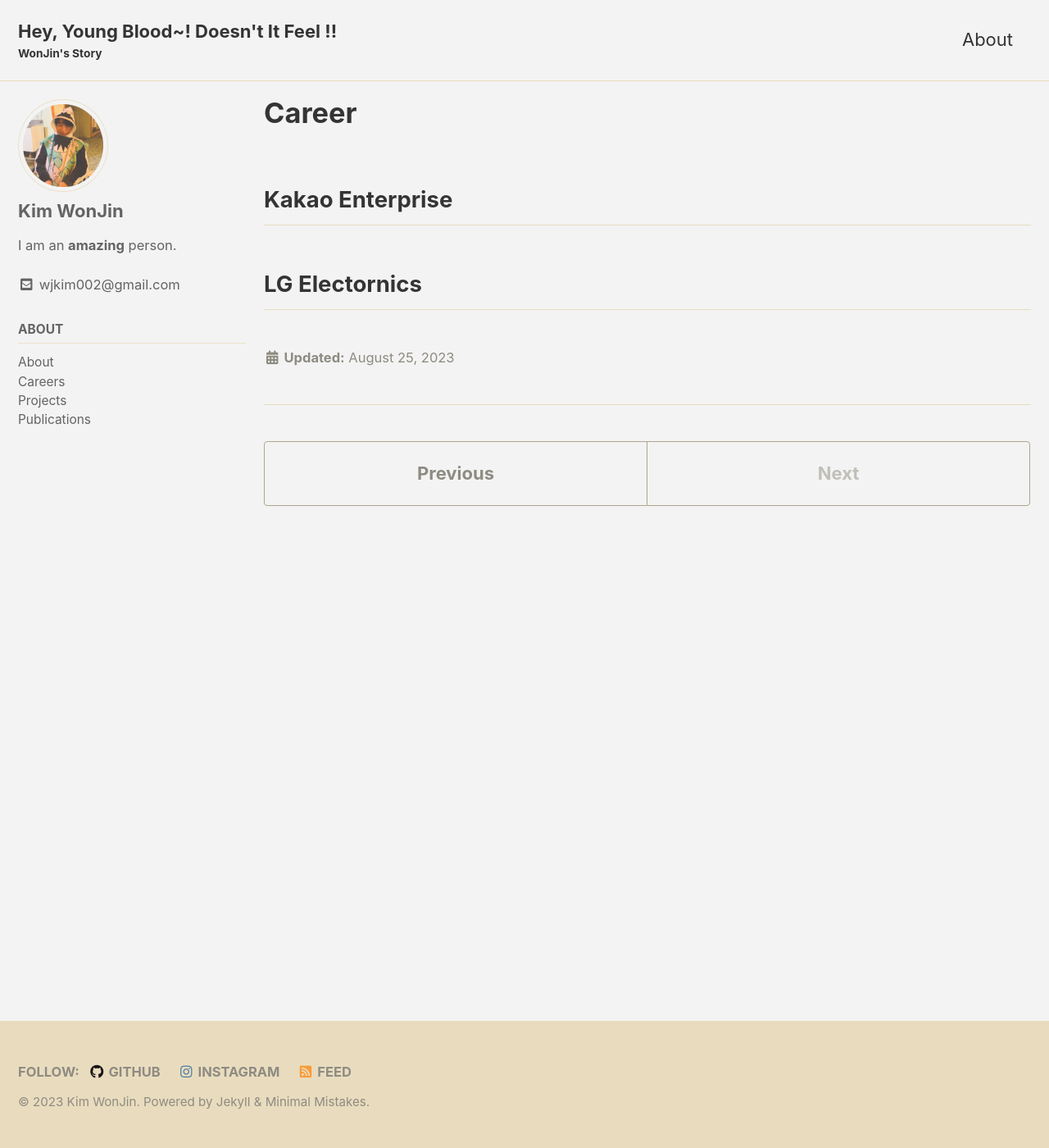
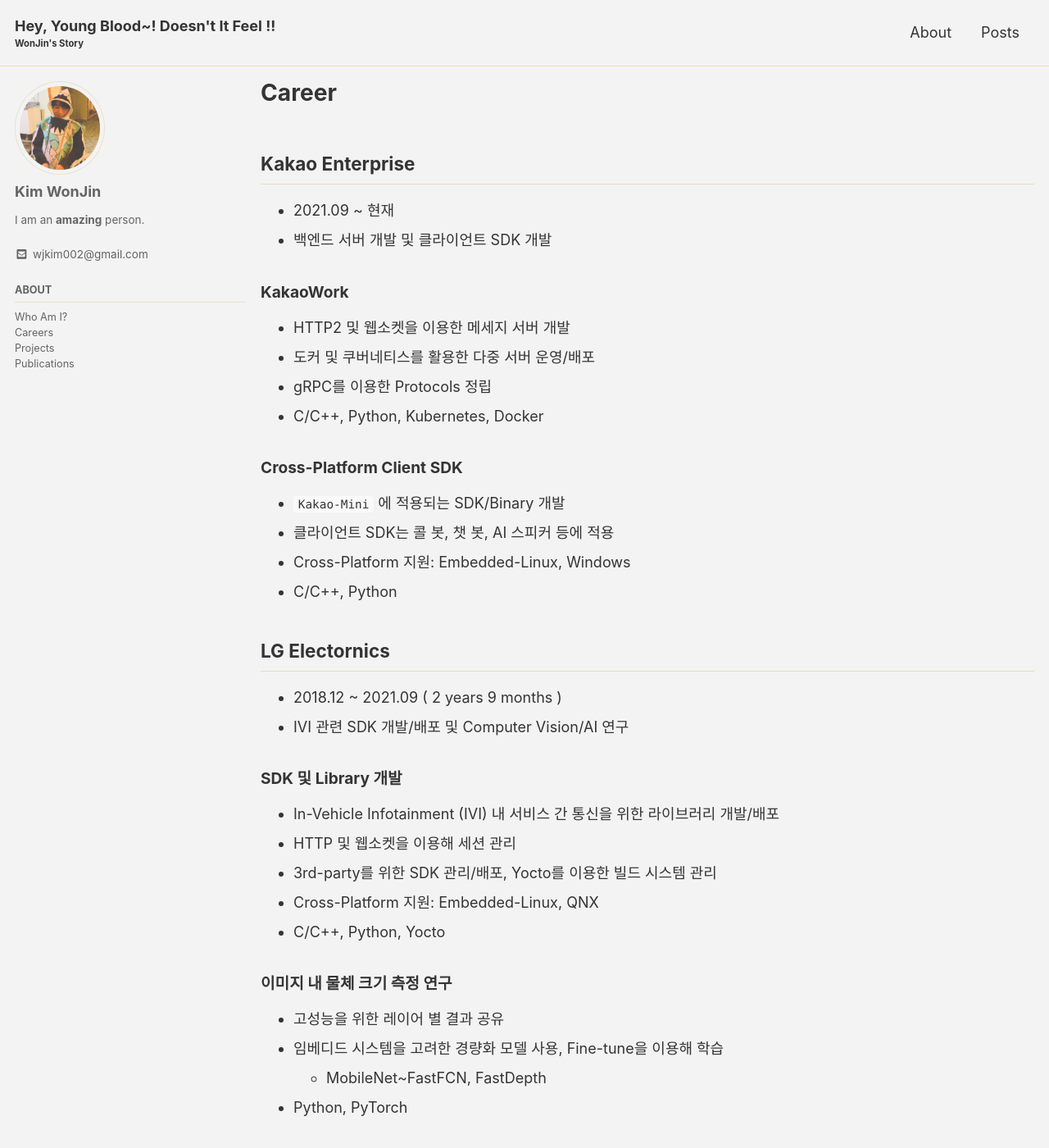
Before and after one commit to wjkim00/YoungBlood.github.io, a Jekyll site: the page built from _about/career.md, in a window 1280 px wide and 1400 px high. Shown: the whole window at 82% size. Built offline with Jekyll 4.4.1, drawn with Linux system fonts in a browser that asks for light colours; cached includes are drawn as plain includes; some of the changed text lies outside the part shown.

Commit message:
About 작성, Post 꾸미기

```diff
--- a/_about/career.md
+++ b/_about/career.md
@@ -3,5 +3,39 @@
 ---
 
 ## Kakao Enterprise
+- 2021.09 ~ 현재
+- 백엔드 서버 개발 및 클라이언트 SDK 개발
+
+#### KakaoWork
+- HTTP2 및 웹소켓을 이용한 메세지 서버 개발
+- 도커 및 쿠버네티스를 활용한 다중 서버 운영/배포
+- gRPC를 이용한 Protocols 정립
+- C/C++, Python, Kubernetes, Docker
+
+#### Cross-Platform Client SDK
+- `Kakao-Mini` 에 적용되는 SDK/Binary 개발
+- 클라이언트 SDK는 콜 봇, 챗 봇, AI 스피커 등에 적용
+- Cross-Platform 지원: Embedded-Linux, Windows
+- C/C++, Python
 
 ## LG Electornics
+- 2018.12 ~ 2021.09 ( 2 years 9 months )
+- IVI 관련 SDK 개발/배포 및 Computer Vision/AI 연구
+
+#### SDK 및 Library 개발
+- In-Vehicle Infotainment (IVI) 내 서비스 간 통신을 위한 라이브러리 개발/배포
+- HTTP 및 웹소켓을 이용해 세션 관리
+- 3rd-party를 위한 SDK 관리/배포, Yocto를 이용한 빌드 시스템 관리
+- Cross-Platform 지원: Embedded-Linux, QNX
+- C/C++, Python, Yocto
+
+#### 이미지 내 물체 크기 측정 연구
+- 고성능을 위한 레이어 별 결과 공유
+- 임베디드 시스템을 고려한 경량화 모델 사용, Fine-tune을 이용해 학습
+  * MobileNet~FastFCN, FastDepth
+- Python, PyTorch
+
+#### 차 내부 In-Camera 관련 연구
+- 차 내부의 상황 인지를 위해 In-Cabin 형태로 카메라 설치 후 상황 인지 기술 연구
+- 고성능의 검출/인지 알고리즘 및 모델 연구
+- Python, PyTorch
--- a/_config.yml
+++ b/_config.yml
@@ -284,7 +284,6 @@
     output: true
     permalink: /:collection/:path/
 
-
 # Defaults
 defaults:
   # _posts
@@ -300,13 +299,8 @@
       related: true
       show_date: true
       date_format: "%Y-%m-%d"
-  # _pages
-  - scope:
-      path: "_pages"
-      type: pages
-    values:
-      layout: single
-      author_profile: true
+      sidebar:
+        nav: "post-category"
   # _about
   - scope:
       path: ""
@@ -319,4 +313,4 @@
       comments: false
       classes: wide
       sidebar:
-        nav: "about"
+        nav: "about-category"
--- a/_includes/head/custom.html
+++ b/_includes/head/custom.html
@@ -1,9 +1,9 @@
 <!-- start custom head snippets -->
-<link rel="apple-touch-icon" sizes="180x180" href="/assets/favicon/retriever_1/apple-touch-icon.png">
-<link rel="icon" type="image/png" sizes="32x32" href="/assets/favicon/retriever_1/favicon-32x32.png">
-<link rel="icon" type="image/png" sizes="16x16" href="/assets/favicon/retriever_1/favicon-16x16.png">
-<link rel="manifest" href="/assets/favicon/retriever_1/site.webmanifest">
-<link rel="mask-icon" href="/assets/favicon/retriever_1/safari-pinned-tab.svg" color="#5bbad5">
+<link rel="apple-touch-icon" sizes="180x180" href="assets/favicon/retriever_1/apple-touch-icon.png">
+<link rel="icon" type="image/png" sizes="32x32" href="assets/favicon/retriever_1/favicon-32x32.png">
+<link rel="icon" type="image/png" sizes="16x16" href="assets/favicon/retriever_1/favicon-16x16.png">
+<link rel="manifest" href="assets/favicon/retriever_1/site.webmanifest">
+<link rel="mask-icon" href="assets/favicon/retriever_1/safari-pinned-tab.svg" color="#5bbad5">
 <meta name="msapplication-TileColor" content="#da532c">
 <meta name="theme-color" content="#ffffff">
 
--- a/_includes/nav_list
+++ b/_includes/nav_list
@@ -1,11 +1,16 @@
 {% assign navigation = site.data.navigation[include.nav] %}
+{% assign sum = site.posts | size %}
 
 <nav class="nav__list">
   {% if page.sidebar.title %}<h3 class="nav__title" style="padding-left: 0;">{{ page.sidebar.title }}</h3>{% endif %}
   <input id="ac-toc" name="accordion-toc" type="checkbox" />
   <label for="ac-toc">{{ site.data.ui-text[site.locale].menu_label | default: "Toggle Menu" }}</label>
+  {% if page.url == "/post"* %}
+    <li> 전체 글 수 ({{sum}})개 </li>
+  {% endif %}
   <ul class="nav__items">
     {% for nav in navigation %}
+
       <li>
         {% if nav.url %}
           <a href="{{ nav.url | relative_url }}"><span class="nav__sub-title">{{ nav.title }}</span></a>
@@ -16,7 +21,24 @@
         {% if nav.children != null %}
         <ul>
           {% for child in nav.children %}
-            <li><a href="{{ child.url | relative_url }}"{% if child.url == page.url %} class="active"{% endif %}>{{ child.title }}</a></li>
+
+            {% if page.url == "/post"* %}
+              {% comment %}
+                 아래 부분은 카테고리 옆에 해당 카테고리에 해당하는 포스트 수를 표시하기 위해 수정되었습니다.
+                 navigation.yml에서 children 부분에 하위 속성으로 category를 추가합니다.
+                 이를 통해 category 명을 가져 올 수 있고, site.categories를 통해 해당 카테고리의 포스트 갯수를 가져올 수 있습니다.
+              {% endcomment %}
+              {% assign post_cnt = 0 %}
+              {% for category in site.categories %}
+                {% if category[0] == child.category  %}
+                    {% assign post_cnt = category[1].size %}
+                {% endif %}
+              {% endfor %}
+
+              <li><a href="{{ child.url | relative_url }}"{% if child.url == page.url %} class="active"{% endif %}>{{ child.title }}({{ post_cnt }})</a></li>
+            {% else %}
+              <li><a href="{{ child.url | relative_url }}"{% if child.url == page.url %} class="active"{% endif %}>{{ child.title }}</a></li>
+            {% endif %}
           {% endfor %}
         </ul>
         {% endif %}
--- a/assets/css/main.scss
+++ b/assets/css/main.scss
@@ -7,3 +7,19 @@
 
 @import "minimal-mistakes/skins/{{ site.minimal_mistakes_skin | default: 'default' }}"; // skin
 @import "minimal-mistakes"; // main partials
+
+html {
+font-size: 16px; // change to whatever
+
+@include breakpoint($medium) {
+    font-size: 18px; // change to whatever
+}
+
+@include breakpoint($large) {
+    font-size: 18px; // change to whatever
+}
+
+@include breakpoint($x-large) {
+    font-size: 18px; // change to whatever
+}
+}
```
Also changed, not shown: _about/about.md (+4 -0 lines), _about/projects.md (added, +3 -0 lines), _about/publications.md (added, +12 -0 lines), _data/navigation.yml (+20 -7 lines), _posts/2023-08-25-post-home.md (added, +6 -0 lines).
